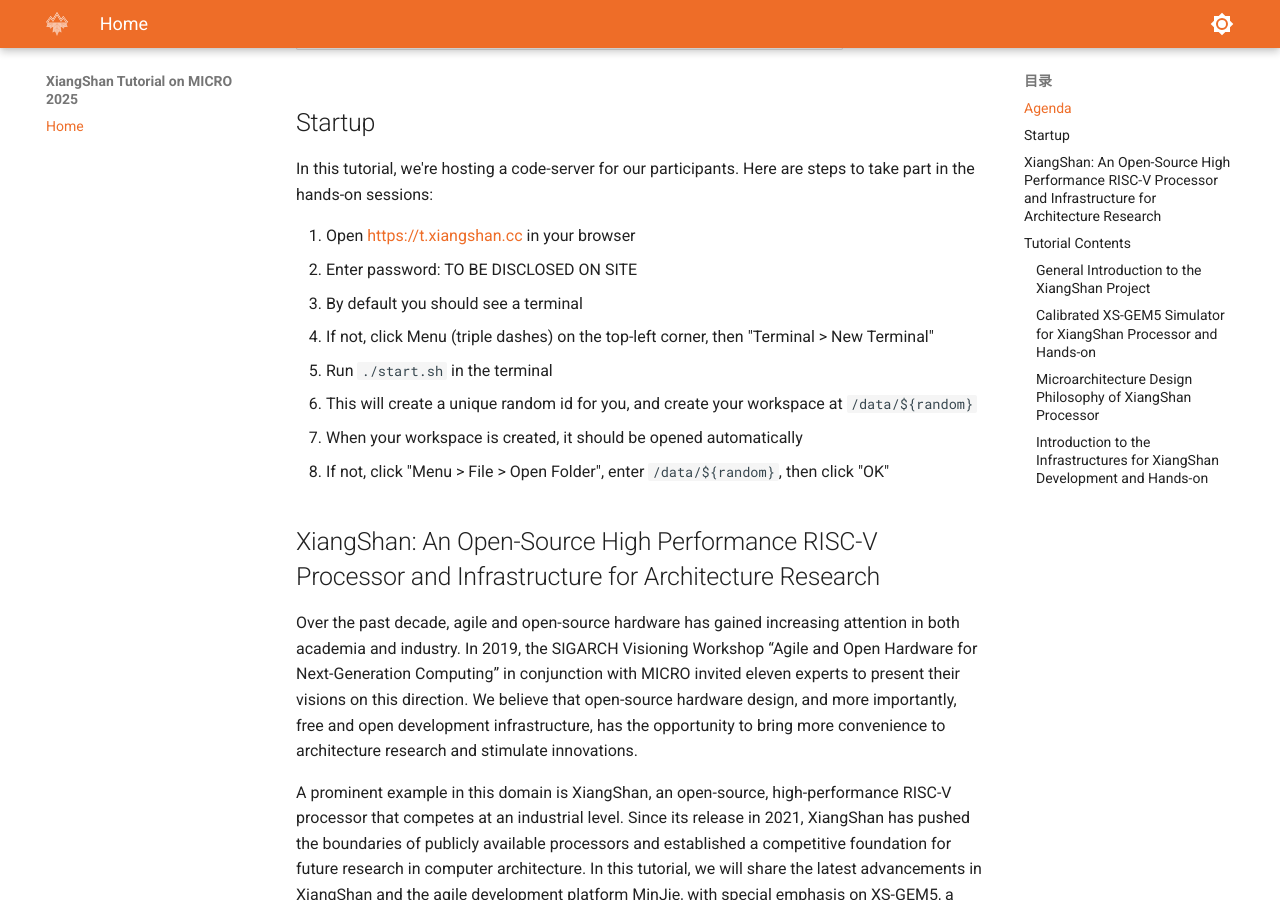
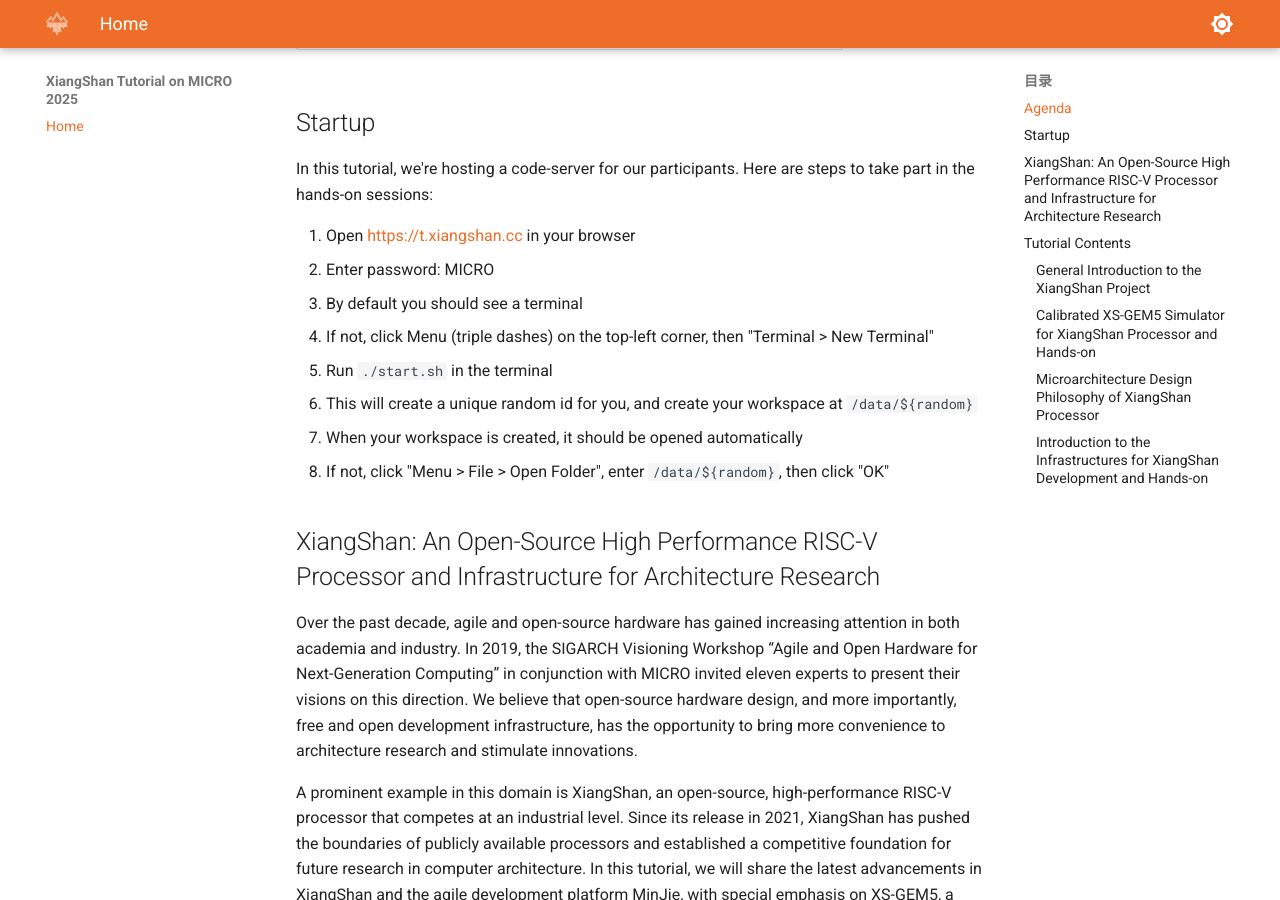
Before and after one commit to OpenXiangShan/tutorial, an MkDocs documentation site: the page built from docs/index.md, in a window 1280 px wide and 900 px high, scrolled down 546 px. Built offline with MkDocs 1.6.1 and Material for MkDocs 9.7.7, drawn with Linux system fonts in a browser that asks for light colours.

Commit message:
docs: publish password

```diff
--- a/docs/index.md
+++ b/docs/index.md
@@ -18,7 +18,7 @@ We are excited to host a tutorial on XiangShan at MICRO 2025! We look forward to
 In this tutorial, we're hosting a code-server for our participants. Here are steps to take part in the hands-on sessions:
 
 1. Open <https://t.xiangshan.cc> in your browser
-2. Enter password: TO BE DISCLOSED ON SITE
+2. Enter password: MICRO
 3. By default you should see a terminal
    - If not, click Menu (triple dashes) on the top-left corner, then "Terminal > New Terminal"
 4. Run `./start.sh` in the terminal
```
